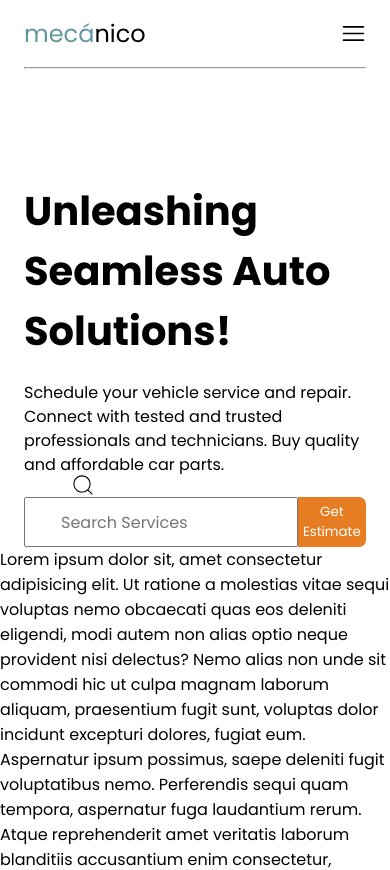
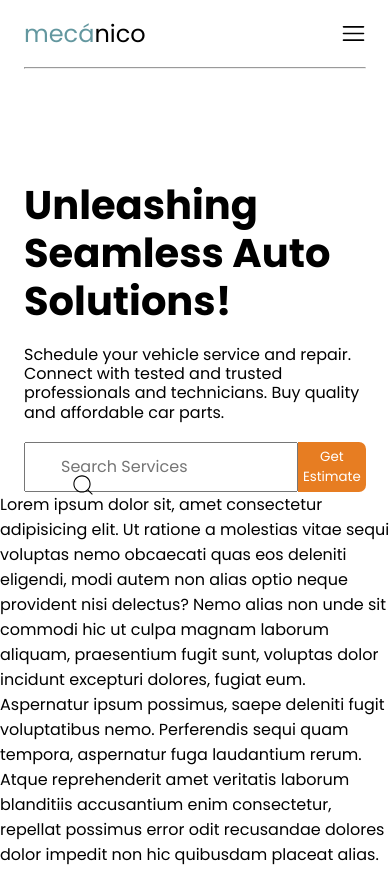
Before and after one commit to Deyjuwon/mecanico, a React (Vite) app: page / in a window 390 px wide. Shown: the top 870 px of the page. Built offline with nearby package versions, Linux system fonts and the light colour scheme.

Commit message:
hero section resonsiveness

```diff
--- a/src/Components/Hero/Hero.css
+++ b/src/Components/Hero/Hero.css
@@ -45,11 +45,11 @@
     .l-hero > h1 {
         font-size: 40px;
         padding-bottom: 20px;
-        line-height: 1.5;
+        line-height: 1.2;
     }
 
     .l-hero > p {
-        line-height: 1.5;
+        line-height: 1.2;
         padding-bottom: 20px;
     }
 
```
